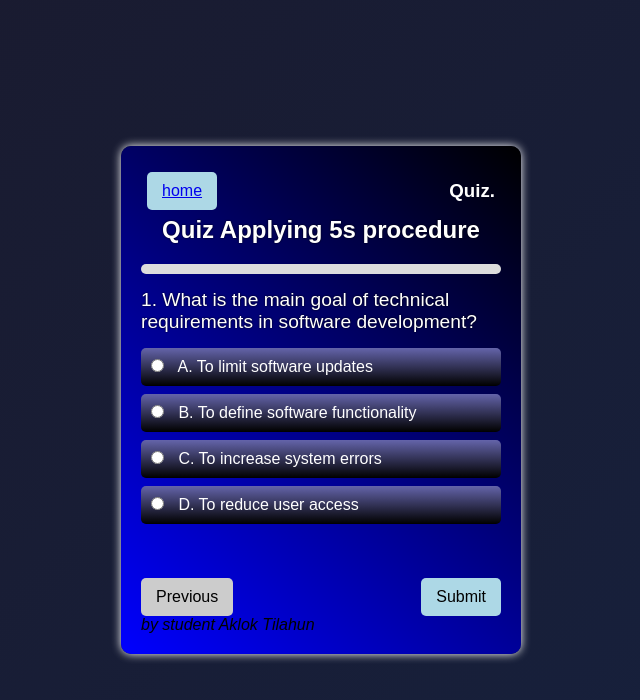
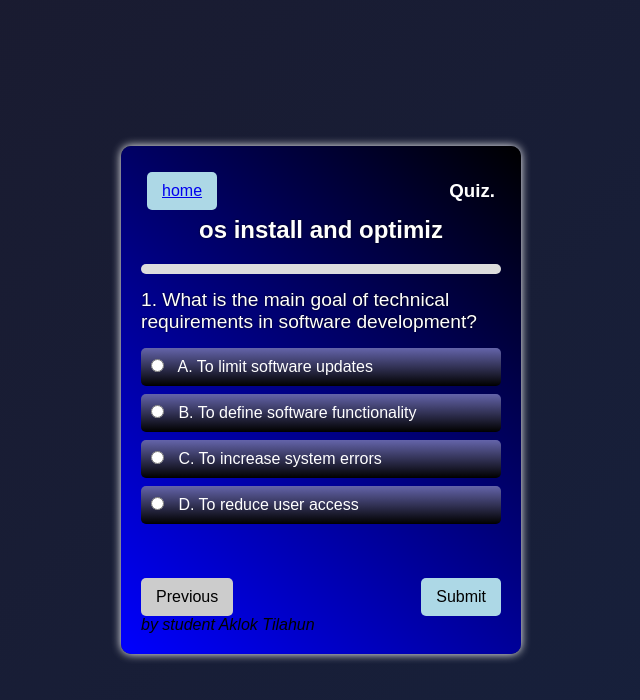
Before and after one commit to Akobya/Need, a plain HTML site: page index.html in a window 1280 px wide. Shown: the whole page, without its empty margins (319-959 px from the left). Drawn offline with Linux system fonts and the light colour scheme.

Commit message:
index.html

```diff
--- a/index.html
+++ b/index.html
@@ -212,7 +212,7 @@
         <button><a href="index.html">home</a></button>
         <h3>Quiz.</h3>
       </div>
-    <h1>Quiz Applying 5s procedure</h1>
+    <h1>os install and optimiz</h1>
     <div class="progress-container">
       <div class="progress-bar" id="progress"></div>
     </div>
```
